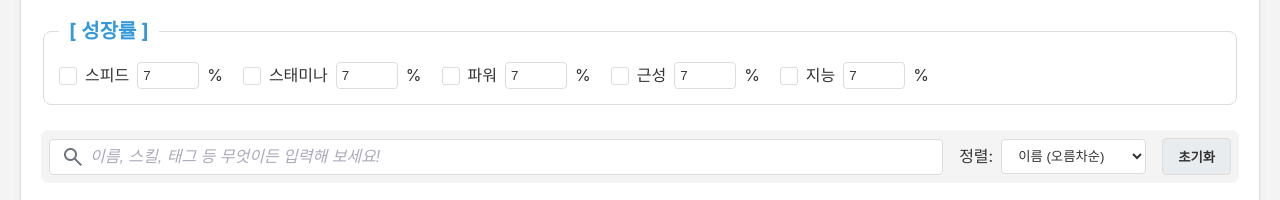
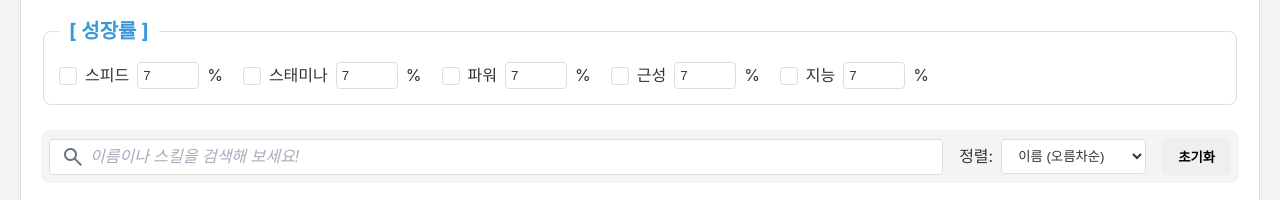
Before and after one commit to easeohyun/easeohyun.github.io, a plain HTML site: page index.html in a window 1280 px wide. Shown: the part 780-980 px from the top of the page. Drawn offline with nearby package versions, Linux system fonts and the light colour scheme.

Commit message:
Update index.html

```diff
--- a/index.html
+++ b/index.html
@@ -98,7 +98,7 @@
       <div class="controls-container">
         <div class="search-wrapper">
           <span class="material-symbols-outlined search-icon">search</span>
-          <input type="search" id="search-box" class="search-input" placeholder="이름, 스킬, 태그 등 무엇이든 입력해 보세요!">
+          <input type="search" id="search-box" class="search-input" placeholder="이름이나 스킬을 검색해 보세요!">
         </div>
         <div class="sort-reset-wrapper">
             <div class="sort-container">
@@ -110,7 +110,7 @@
                 <option value="id-desc">데이터 (내림차순)</option>
               </select>
             </div>
-            <button id="reset-filters" class="button button-secondary" title="모든 조건과 검색어를 초기화해요. (Esc)">초기화</button>
+	<button id="reset-filters" class="button button-danger" title="모든 조건과 검색어를 초기화해요. (ESC)">초기화</button>
         </div>
       </div>
 
```
